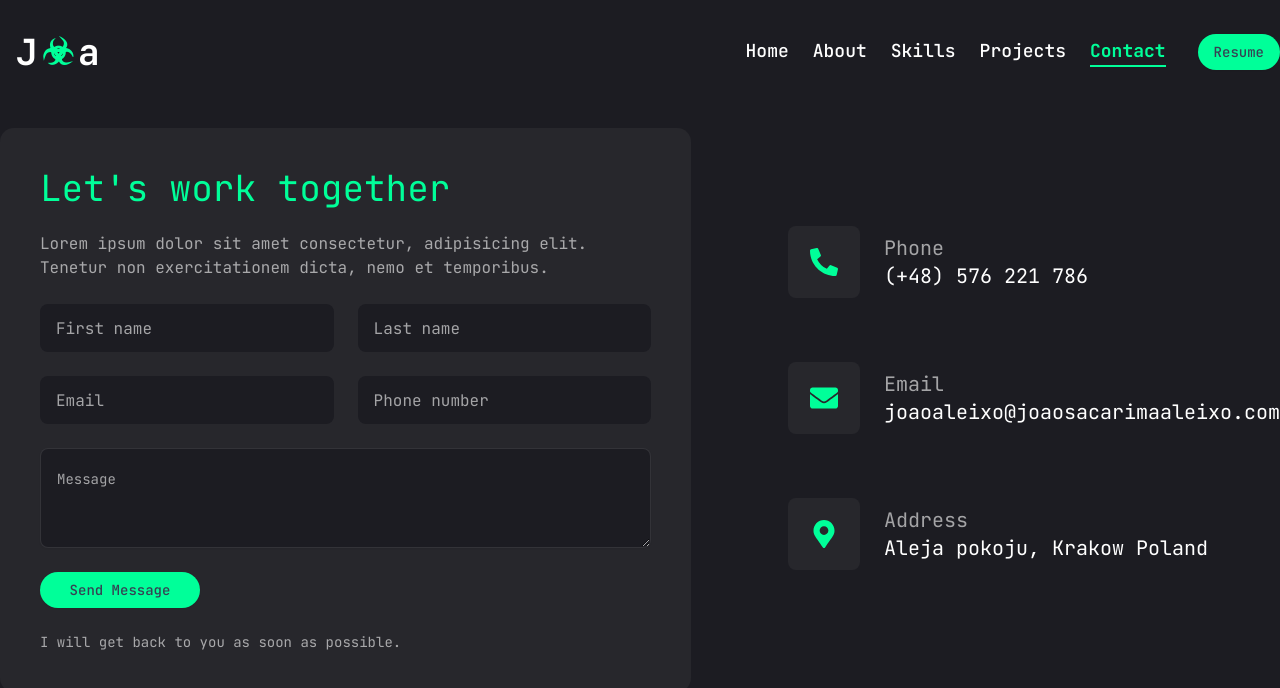
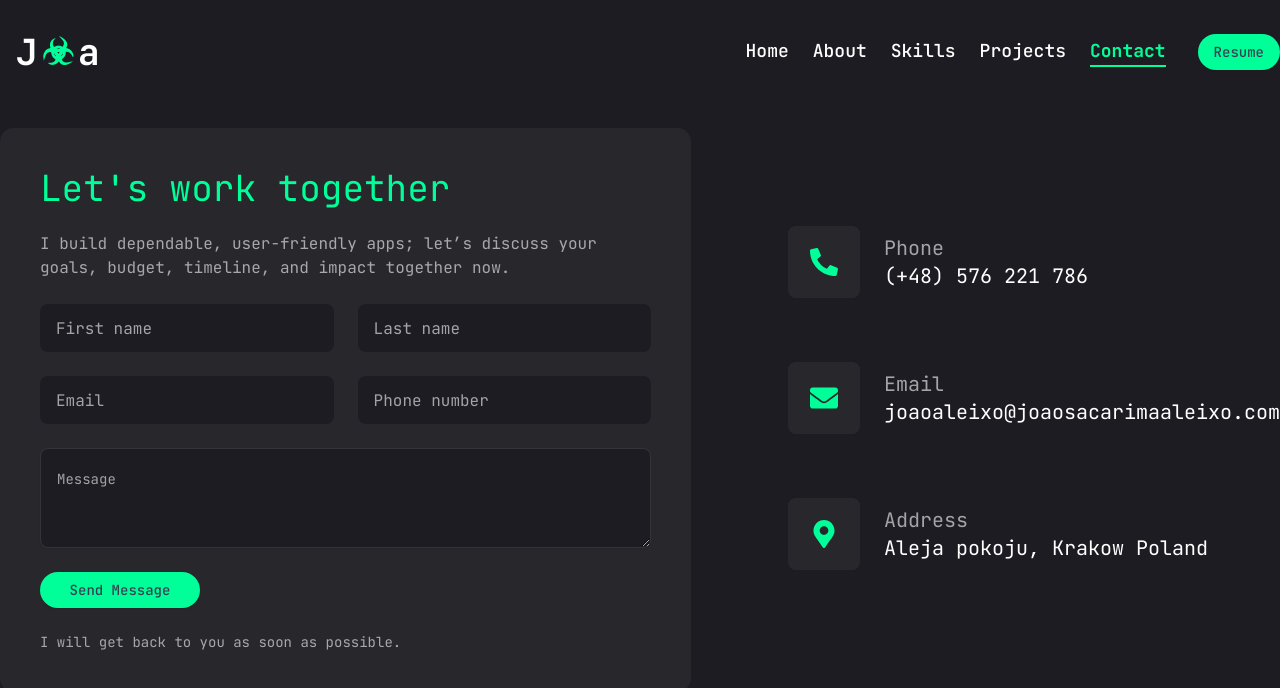
Before and after one commit to Sacarima/aleixo-portfolio, a Next.js app: page /contact in a window 1280 px wide. Shown: the top 688 px of the page. Built offline with nearby package versions, Linux system fonts and the light colour scheme.

Commit message:
update contact page

```diff
--- a/app/contact/page.jsx
+++ b/app/contact/page.jsx
@@ -112,7 +112,7 @@ const Contact = () => {
 
                   <form onSubmit={sendEmail} className="flex flex-col gap-6 p-10 bg-[#27272c] rounded-xl">
                   <h3 className="text-4xl text-[#00FF99]">Let's work together</h3>
-                  <p className="text-white/60">Lorem ipsum dolor sit amet consectetur, adipisicing elit. Tenetur non exercitationem dicta, nemo et temporibus.</p>
+                  <p className="text-white/60">I build dependable, user-friendly apps; let’s discuss your goals, budget, timeline, and impact together now.</p>
 
                   <div className="grid grid-cols-1 md:grid-cols-2 gap-6">
                     <Input
```
